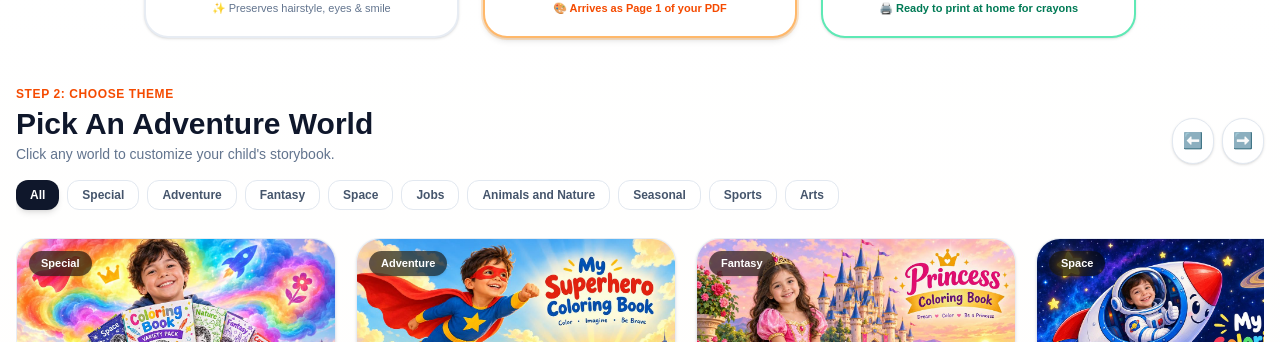
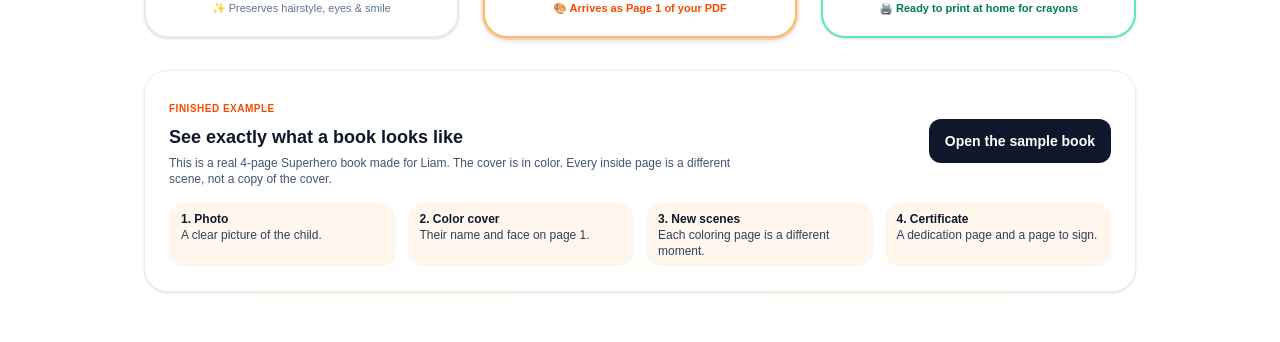
Before and after one commit to mensuraljaheshery-netizen/mycoloring-star, a Next.js app: page / in a window 1280 px wide. Shown: the part 1834-2176 px from the top of the page. Built offline with nearby package versions, Linux system fonts and the light colour scheme; no server answers; the database is empty.

Commit message:
Add Liam's finished book as a homepage sample.

```diff
--- a/src/components/HomeExperience.tsx
+++ b/src/components/HomeExperience.tsx
@@ -569,6 +569,32 @@ export default function HomePage() {
           </div>
 
         </div>
+
+        <div className="mt-8 bg-white border border-orange-100 rounded-3xl p-5 sm:p-6 shadow-sm">
+          <div className="flex flex-col sm:flex-row sm:items-center sm:justify-between gap-4">
+            <div>
+              <span className="text-[10px] font-black uppercase tracking-wider text-orange-600">Finished example</span>
+              <h3 className="text-lg font-black text-slate-900 mt-1">See exactly what a book looks like</h3>
+              <p className="text-xs text-slate-600 mt-1 max-w-xl">
+                This is a real 4-page Superhero book made for Liam. The cover is in color. Every inside page is a different scene, not a copy of the cover.
+              </p>
+            </div>
+            <a
+              href="/sample-book.pdf"
+              target="_blank"
+              rel="noopener noreferrer"
+              className="shrink-0 inline-flex items-center justify-center px-4 py-3 rounded-xl bg-slate-900 text-white text-sm font-black hover:bg-slate-800"
+            >
+              Open the sample book
+            </a>
+          </div>
+          <ol className="mt-4 grid grid-cols-1 sm:grid-cols-4 gap-3 text-xs text-slate-700">
+            <li className="rounded-2xl bg-orange-50 px-3 py-2"><strong className="block text-slate-900">1. Photo</strong>A clear picture of the child.</li>
+            <li className="rounded-2xl bg-orange-50 px-3 py-2"><strong className="block text-slate-900">2. Color cover</strong>Their name and face on page 1.</li>
+            <li className="rounded-2xl bg-orange-50 px-3 py-2"><strong className="block text-slate-900">3. New scenes</strong>Each coloring page is a different moment.</li>
+            <li className="rounded-2xl bg-orange-50 px-3 py-2"><strong className="block text-slate-900">4. Certificate</strong>A dedication page and a page to sign.</li>
+          </ol>
+        </div>
       </section>
 
       {/* 3. THEMES SHOWCASE */}
```
Also changed, not shown: 1 other file (tests, documents, lock files or other folders).
